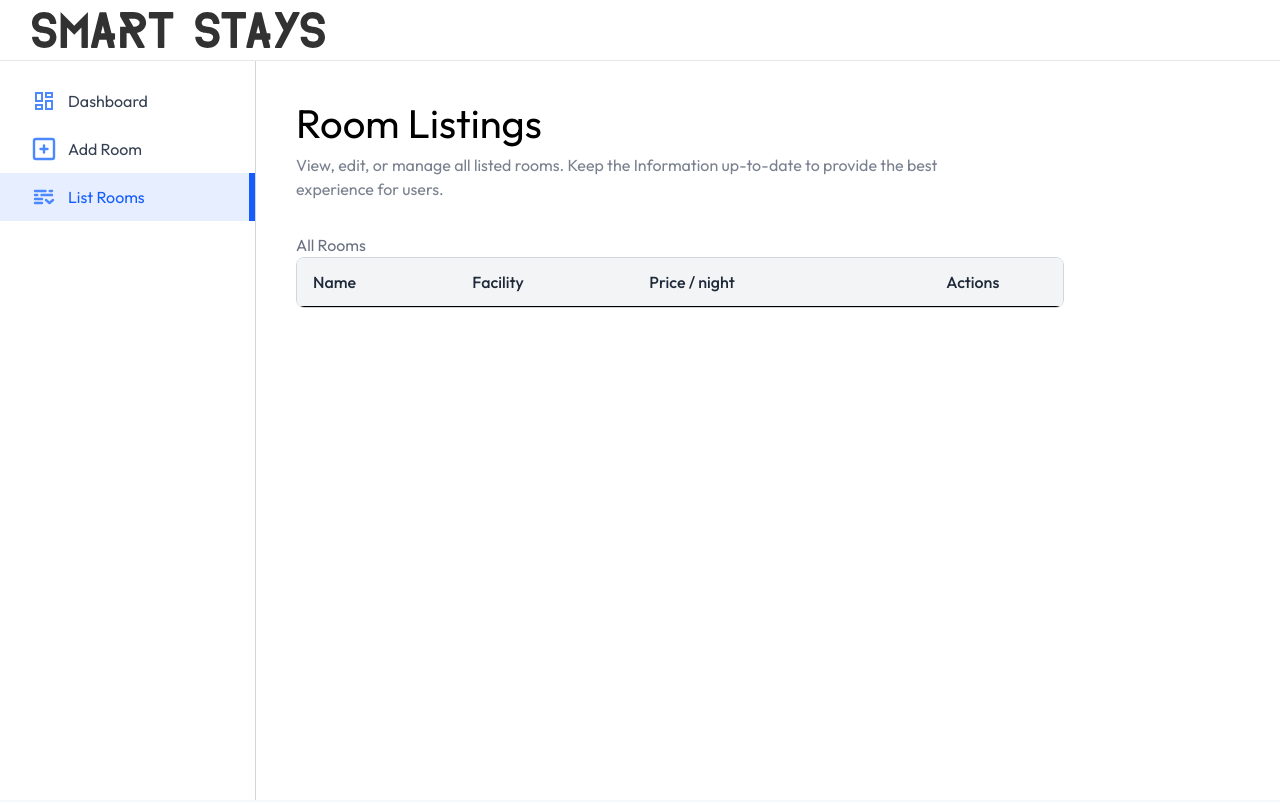
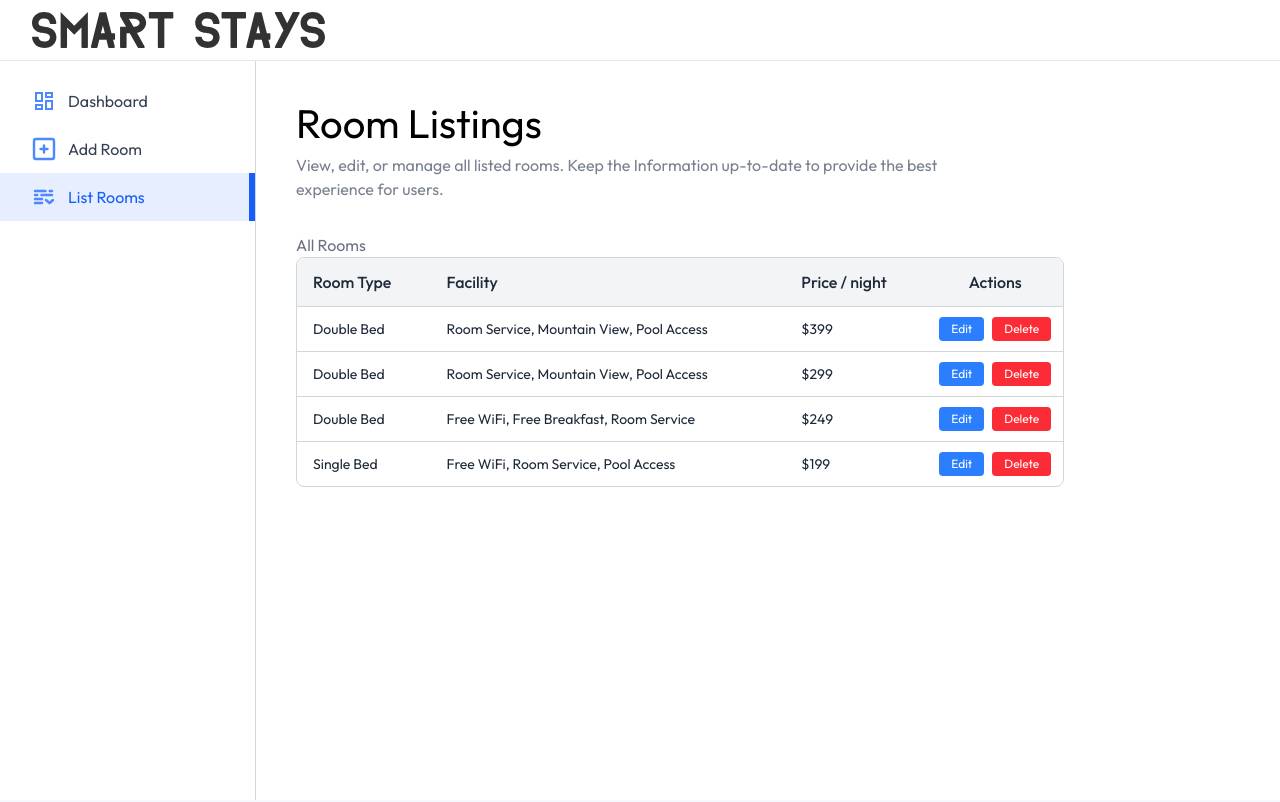
Before and after one commit to hemang-2001/Hotel-Booking, a React (Vite) app in the folder client/: page /owner/list-room in a window 1280 px wide. Shown: the top 802 px of the page. Built offline with nearby package versions, Linux system fonts and the light colour scheme; a web font is replaced by a local one.

Commit message:
fix: Correct table header from 'Name' to 'Room Type' and ensure room data is displayed correctly in ListRoom component

```diff
--- a/client/src/pages/hotelOwner/ListRoom.jsx
+++ b/client/src/pages/hotelOwner/ListRoom.jsx
@@ -14,7 +14,7 @@ const ListRoom = () => {
             <table className='w-full'>
                 <thead className='bg-gray-50' >
                         <tr className='bg-gray-100 border-b'>
-                            <th className='py-3 px-4 text-gray-800 font-medium'>Name</th>
+                            <th className='py-3 px-4 text-gray-800 font-medium'>Room Type</th>
                             <th className='py-3 px-4 text-gray-800 font-medium max-sm:hidden'>Facility</th>
                             <th className='py-3 px-4 text-gray-800 font-medium'>Price / night</th>
                             <th className='py-3 px-4 text-gray-800 font-medium text-center'>Actions</th>
@@ -22,8 +22,16 @@ const ListRoom = () => {
                     </thead>
                     <tbody className='text-sm' >
                         {
-                            rooms.map(() =>(
-                                <tr></tr>
+                            rooms.map((item, index) =>(
+                                <tr key={index} >
+                                    <td className='py-3 px-4 text-gray-800 border-t border-gray-300 '>{item.roomType}</td>
+                                    <td className='py-3 px-4 text-gray-800 border-t border-gray-300 max-sm:hidden '>{item.amenities.join(', ')}</td>
+                                    <td className='py-3 px-4 text-gray-800 border-t border-gray-300 '>${item.pricePerNight}</td>
+                                    <td className='text-center border-t border-gray-300  '>
+                                        <button className='px-3 py-1 text-xs bg-blue-500 text-white rounded mx-auto hover:bg-blue-600 transition-all' >Edit</button>
+                                        <button className='px-3 py-1 text-xs bg-red-500 text-white rounded mx-auto hover:bg-red-600 transition-all ml-2' >Delete</button>
+                                    </td>
+                                </tr>
                             ))
                         }
                     </tbody>
```
